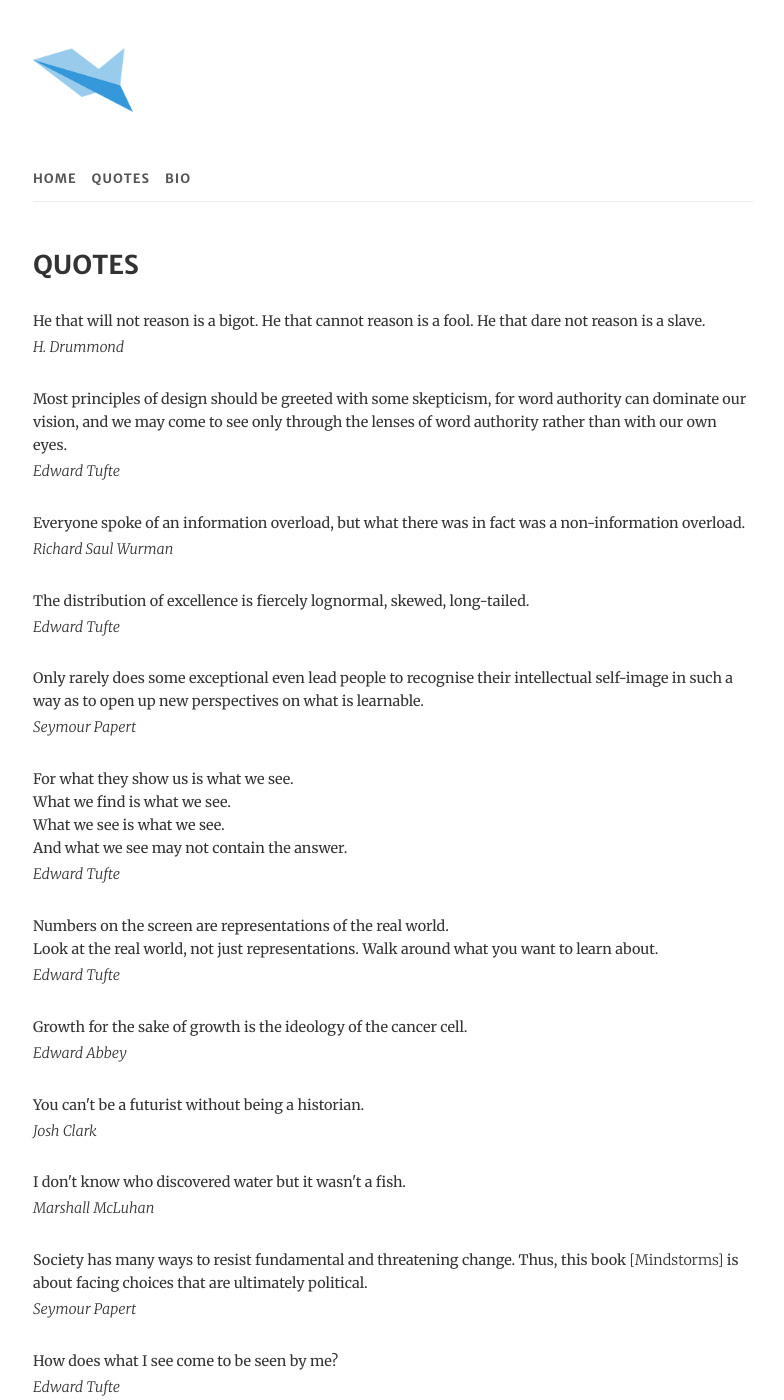
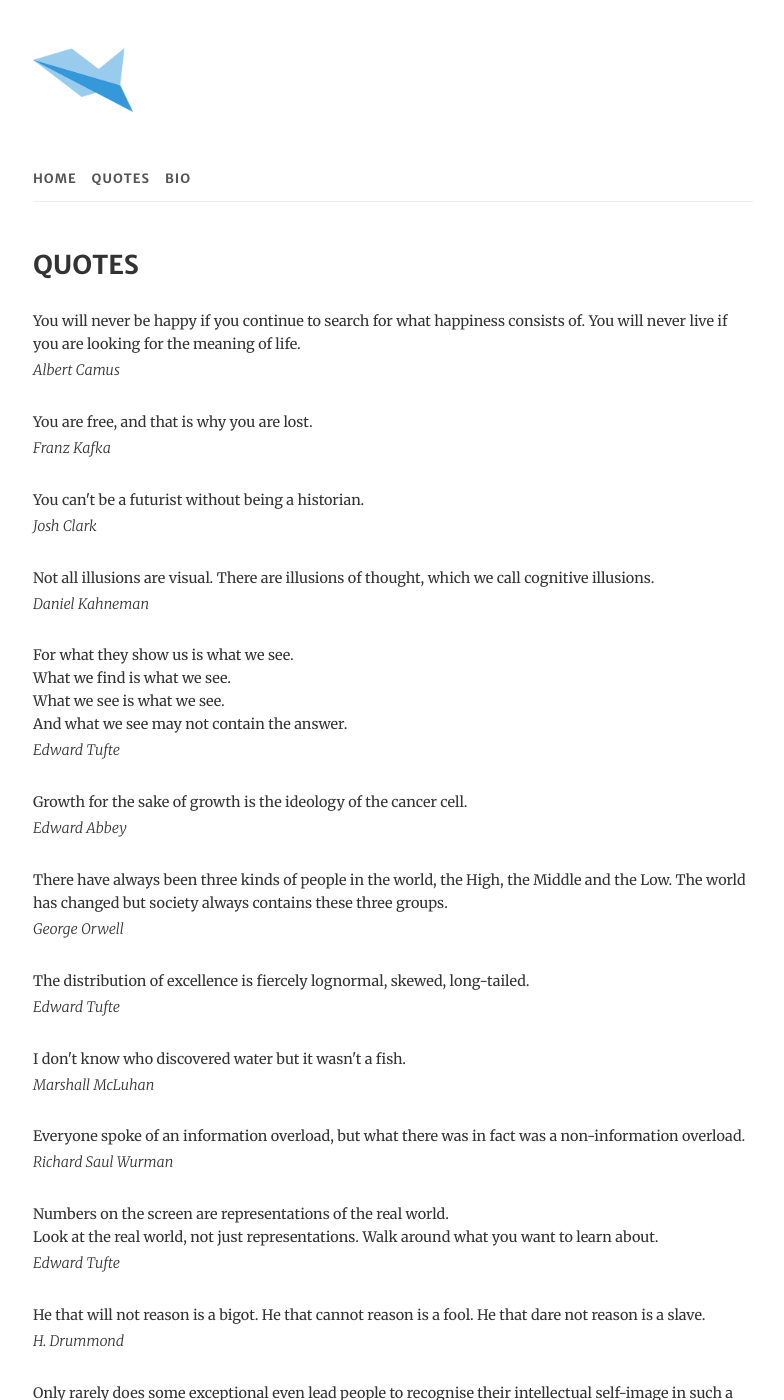
Before and after one commit to abdulraoof/abdulraoof.github.io, a Jekyll site: the page built from quotes.html, in a window 1280 px wide and 1400 px high. Shown: the whole window, without its empty margins (247-1031 px from the left). Built offline with Jekyll 4.4.1, drawn with Linux system fonts in a browser that asks for light colours; nearby versions of some CDN libraries; some of the changed text lies outside the part shown.

Commit message:
updated quotes,readings and few other stuff

```diff
--- a/quotes.html
+++ b/quotes.html
@@ -8,10 +8,6 @@
 		<p>What we find is what we see.</p>
 		<p>What we see is what we see.</p>
 		<p>And what we see may not contain the answer.</p>
-		<p class="author">Edward Tufte</p>
-	</blockquote>
-	<blockquote>
-		<p>How does what I see come to be seen by me?</p>
 		<p class="author">Edward Tufte</p>
 	</blockquote>
 	<blockquote>
@@ -61,4 +57,44 @@
 		</p>
 		<p class="author">Alan Kay</p>
 	</blockquote>
+    <blockquote>
+		<p>You are free, and that is why you are lost.
+		</p>
+		<p class="author">Franz Kafka</p>
+	</blockquote>
+    <blockquote>
+		<p>You will never be happy if you continue to search for what happiness consists of. You will never live if you are looking for the meaning of life.
+		</p>
+		<p class="author">Albert Camus</p>
+	</blockquote>
+    <blockquote>
+		<p>One always has exaggerated ideas about what one doesn't know.
+		</p>
+		<p class="author">Albert Camus</p>
+	</blockquote>
+    <blockquote>
+		<p>Laziness is built deep into our nature.
+		</p>
+		<p class="author">Daniel Kahneman</p>
+	</blockquote>
+    <blockquote>
+		<p>Not all illusions are visual. There are illusions of thought, which we call cognitive illusions.
+		</p>
+		<p class="author">Daniel Kahneman</p>
+	</blockquote>
+    <blockquote>
+		<p>We can be blind to the obvious, and we are also blind to our blindness.
+		</p>
+		<p class="author">Daniel Kahneman</p>
+	</blockquote>
+    <blockquote>
+		<p>There have always been three kinds of people in the world, the High, the Middle and the Low. The world has changed but society always contains these three groups.
+		</p>
+		<p class="author">George Orwell</p>
+	</blockquote>
+    <blockquote>
+		<p>Wisdom cannot be passed on. Wisdom that a wise man attempts to pass on always sounds like foolishness.
+		</p>
+		<p class="author">Hermann Hesse</p>
+	</blockquote>
 </div>
```
Also changed, not shown: books.html (+3 -4 lines).
